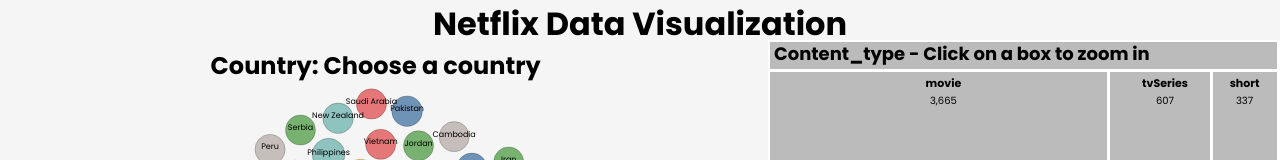
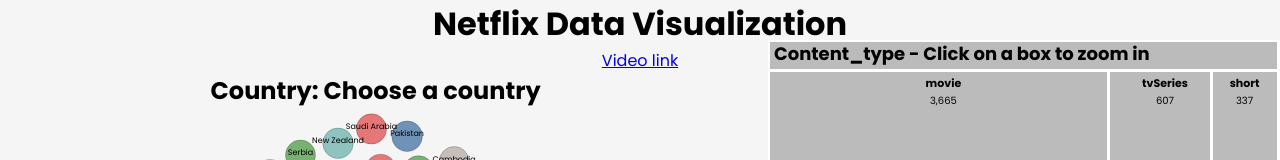
Before and after one commit to psrikha/psrikha.github.io, a plain HTML site: page index.html in a window 1280 px wide. Shown: the top 160 px of the page. Drawn offline with nearby package versions, Linux system fonts and the light colour scheme.

Commit message:
Update index.html

```diff
--- a/index.html
+++ b/index.html
@@ -20,7 +20,9 @@
             }
       </script>
       <script src="sample.js"></script>
-      <center><h1>Netflix Data Visualization</h2></center>
+      <center><h1>Netflix Data Visualization</h2>
+       <a href="https://clemson.zoom.us/rec/play/_4wTKCleVvk2zUf1n5XeuuDD0OExabSdGqNDpsk2EAnlJVLH5GTLk7Z5sty6bQ81PTIW5RNRzWZhfsPx.5u9pryoTEULrWYQ_?startTime=1671160812000&_x_zm_rtaid=PLdHDwSRRNm-E2OSalVpzg.1671397839130.54e3d93a1a187e1ed25ea1c3aaa6726a&_x_zm_rhtaid=975">Video link</a>
+     </center>
 
       <div >
         <div class="centered">
```
